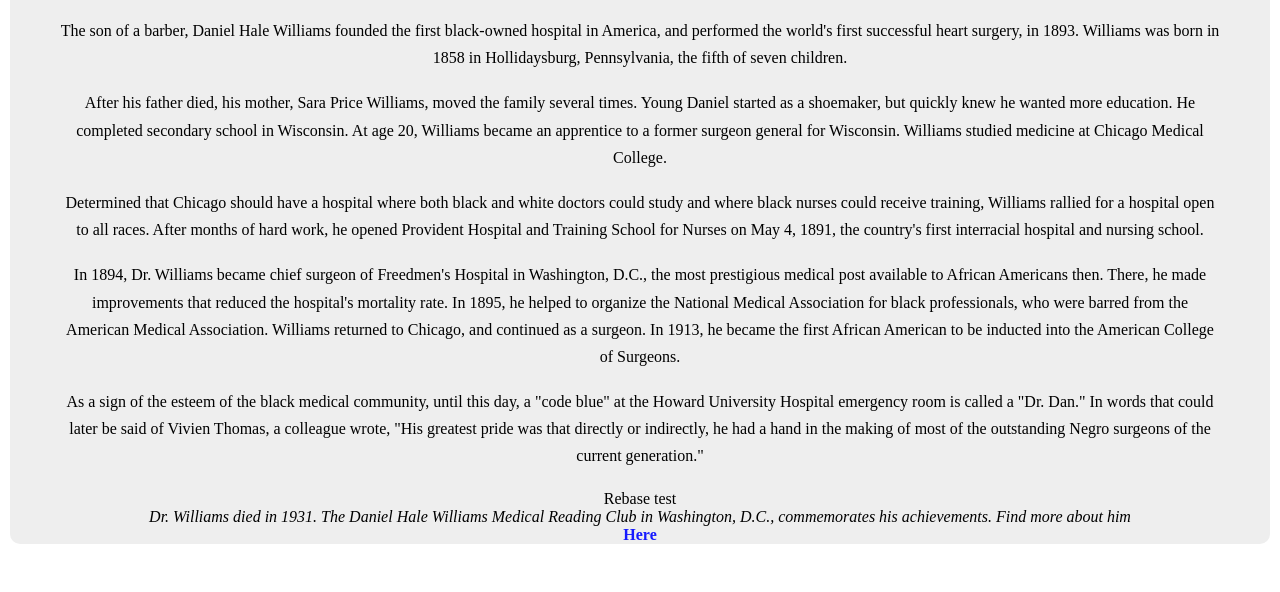
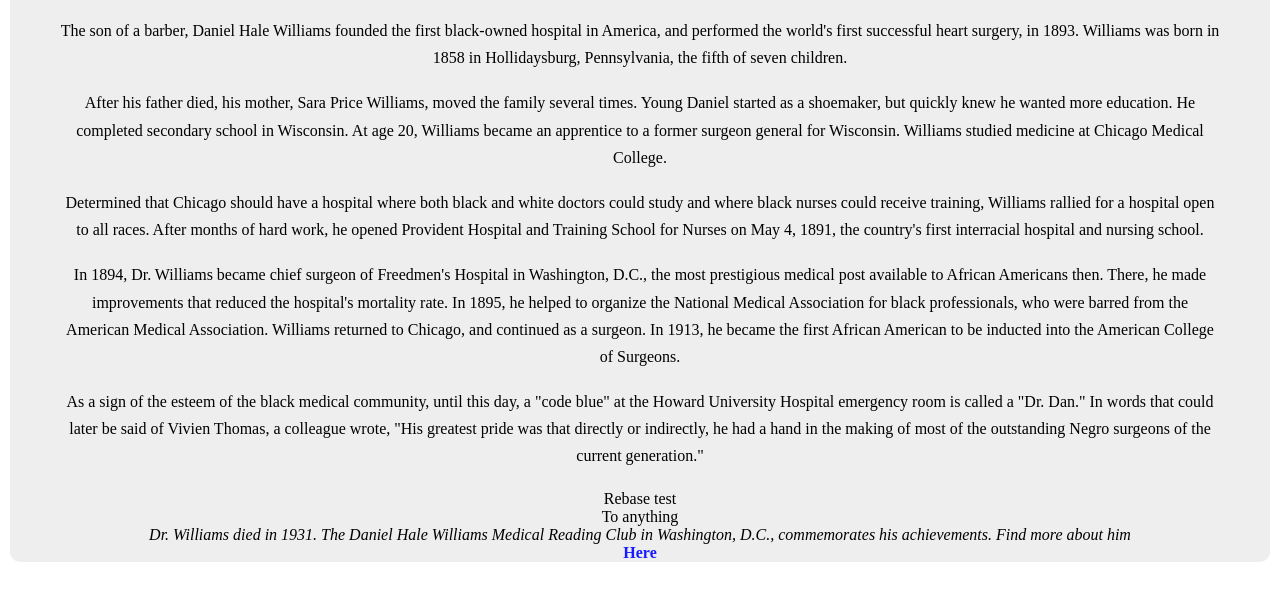
Before and after one commit to Mbabazi3/Tribute-Page-Microverse, a plain HTML site: page index.html in a window 1280 px wide. Shown: the part 592-1184 px from the top of the page. Drawn offline with Linux system fonts and the light colour scheme.

Commit message:
Anything

```diff
--- a/index.html
+++ b/index.html
@@ -67,6 +67,8 @@
       </div>
 
       <p>Rebase test</p>
+      <p>To anything
+      </p>
 
       <p>
         <em>
```
